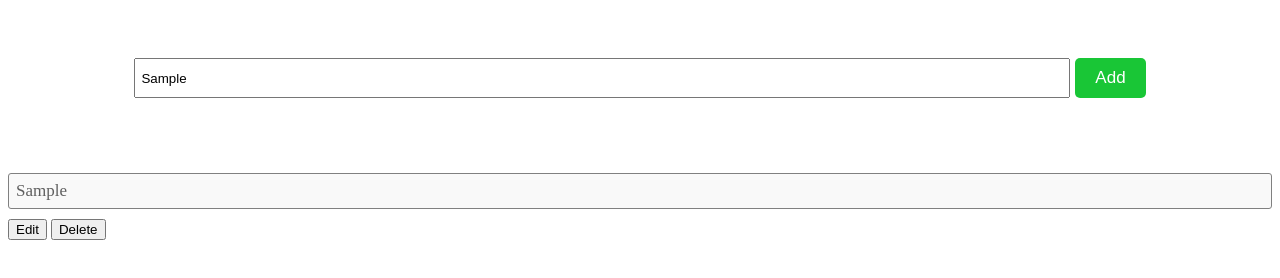
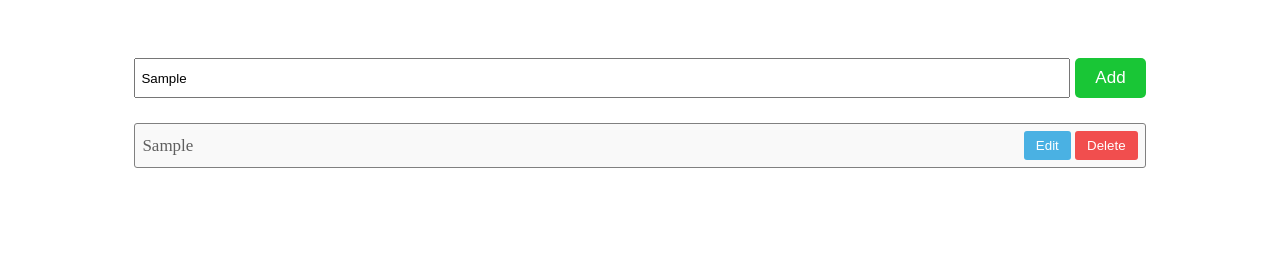
Before and after one commit to mahadi609im/CRUD-Operator, a plain HTML site: page crud/index.html in a window 1280 px wide. Both pictures are taken after typing "Sample" into the empty fields and a click on the button "Add". Drawn offline with Linux system fonts and the light colour scheme.

Commit message:
Style buttons
Bringing some changes in Html file

```diff
--- a/crud/index.html
+++ b/crud/index.html
@@ -35,7 +35,7 @@
             margin-top: 25px;
          }
 
-         #list_container #list{
+         #list_container li{
             padding: 7px 7px;
             border: 1px solid gray;
             margin-bottom: 10px;
@@ -48,6 +48,24 @@
             justify-content: space-between;
             align-items: center;
          }
+
+         #editBtn{
+            padding: 7px 12px;
+            background: #4ab1e3;
+            border: none;
+            color: #fff;
+            border-radius: 3px;
+            font-weight: 500;
+         }
+
+         #dltBtn{
+            padding: 7px 12px;
+            background: #f14e4e;
+            border: none;
+            color: #fff;
+            border-radius: 3px;
+            font-weight: 500;
+         }
       </style>
    </head>
    <body>
@@ -56,12 +74,10 @@
             <input type="text" id="inputBox" maxlength="20" placeholder="Add your task"/>
             <button id="addBtn" type="submit">Add</button>
          </div>
+         <ul id="list_container">
+
+         </ul>
       </div>
-
-      <ul id="list_container">
-
-      </ul>
-
       <script src="js/main.js" type="text/javascript" charset="utf-8"></script>
    </body>
 </html>
```
